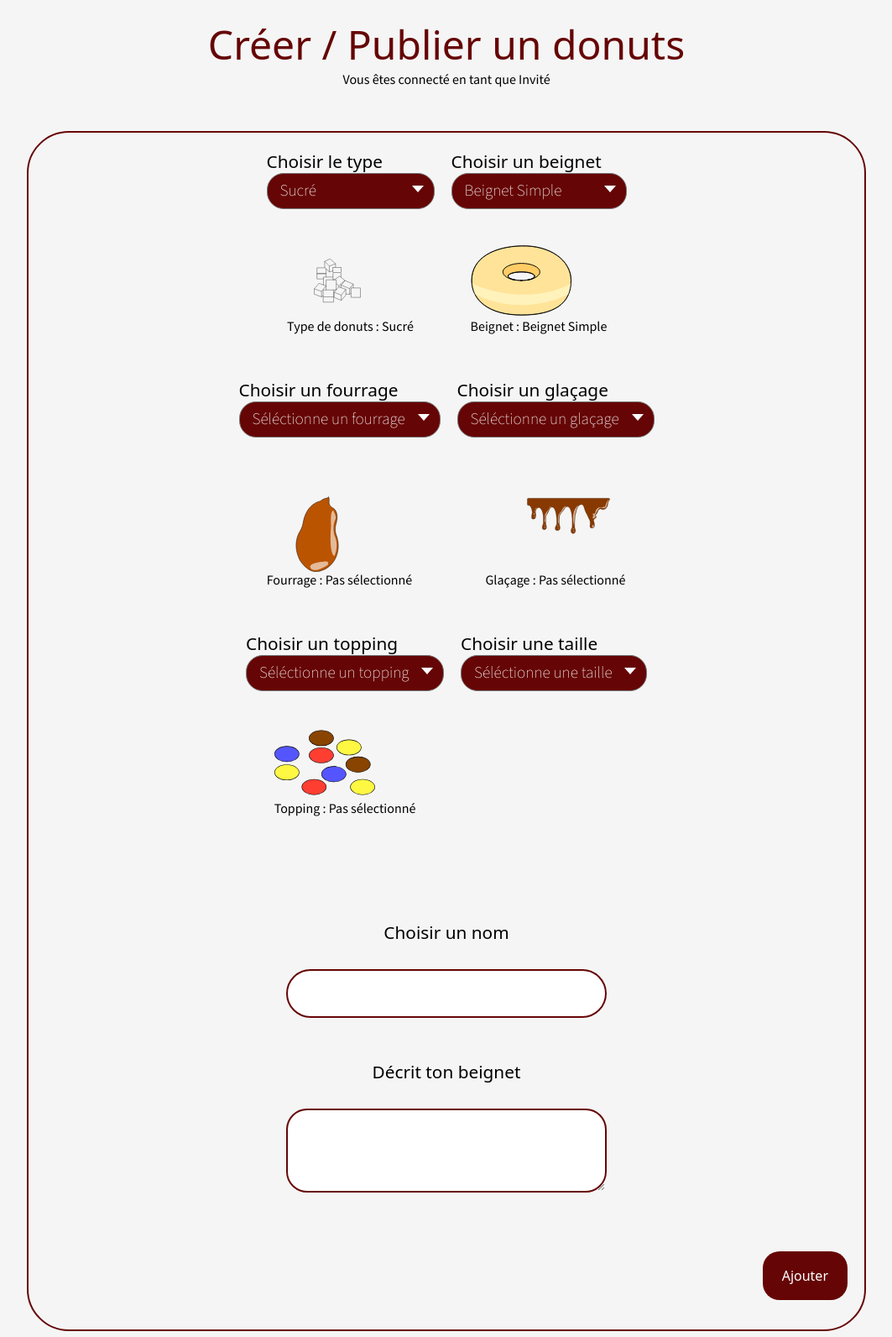
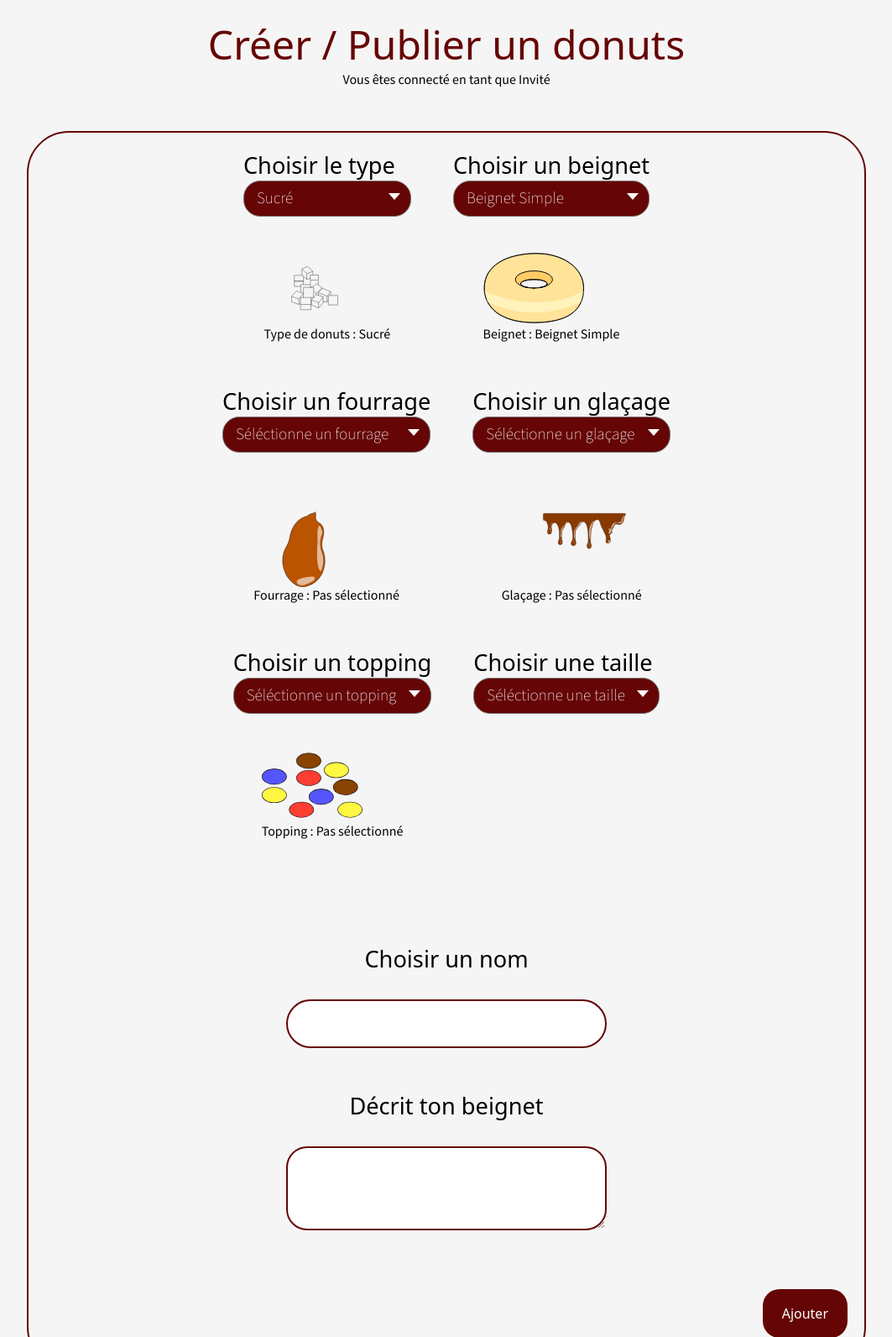
Before and after one commit to LohanVapaille/sweet-place-culinary-community-platform, a PHP site: page /creersondonuts.php in a window 1280 px wide. Shown: the part 110-1702 px from the top of the page at 84% size, without its empty margins (108-1171 px from the left). Run offline with PHP 8.4, Linux system fonts and the light colour scheme; data comes from the database, SQL or seed files in the repository; some web fonts are replaced.

Commit message:
taille et gap

```diff
--- a/css/creer.css
+++ b/css/creer.css
@@ -64,7 +64,7 @@ h1 {
 
 label {
   font-family: var(--mainfont);
-  font-size: 1.3rem;
+  font-size: 1.7rem;
 }
 
 .content form input {
@@ -73,7 +73,7 @@ label {
 
 .content .row {
   display: flex;
-  gap: 20px;
+  gap: 50px;
   justify-content: space-between;
 }
 
```
